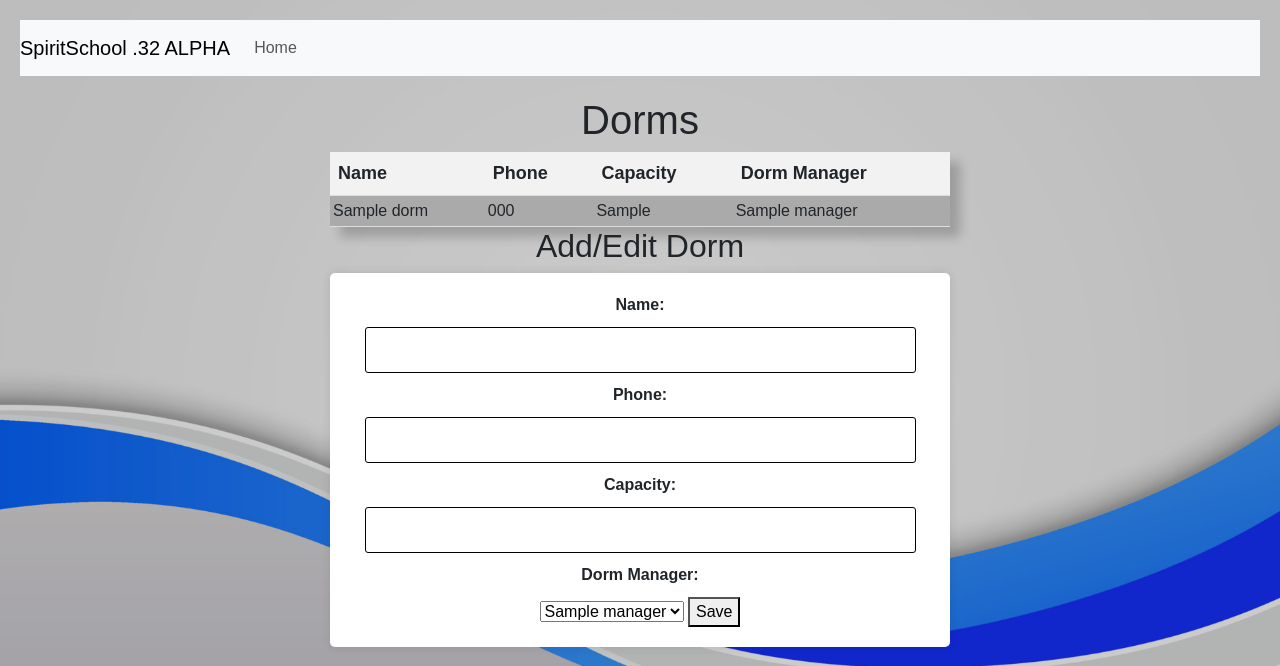
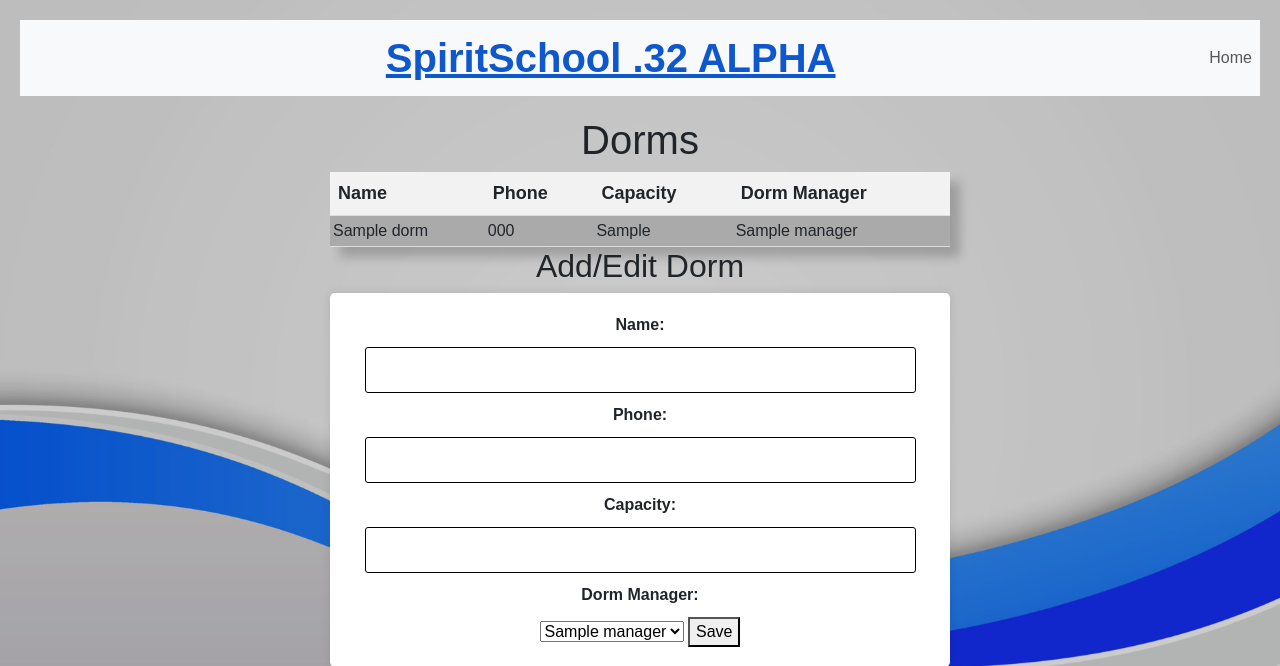
Before and after one commit to taholmes160/school4, a Flask app: page /dorms/dorms in a window 1280 px wide. Shown: the top 666 px of the page. Run offline with Flask 3, Linux system fonts and the light colour scheme; tables that the repository leaves empty hold one stand-in row (values such as "Sample post"); some libraries are stand-ins or nearby versions.

Commit message:
Refactor navbar title styling and remove unused JavaScript code
The commit refactors the styling of the navbar title by adding a new CSS class and removes unused JavaScript code for form validation.

```diff
--- a/app/static/css/styles.css
+++ b/app/static/css/styles.css
@@ -137,6 +137,17 @@ footer {
     top: 0;
     z-index: 100;
 }
+
+.navbar-title {
+    display: flex;
+    justify-content: center;
+    width: 100%;
+    font-family: "Arial", sans-serif;
+    font-size: 40px;
+    font-weight: bold;
+    color: #0E57CC;
+}
+
 
 /* Student List Table Styles */
 .student-table {
--- a/app/templates/base.html
+++ b/app/templates/base.html
@@ -7,23 +7,11 @@
     <link rel="stylesheet" href="{{ url_for('static', filename='css/styles.css') }}">
     <link rel="stylesheet" href="https://cdnjs.cloudflare.com/ajax/libs/font-awesome/6.0.0-beta3/css/all.min.css" crossorigin="anonymous">
     <link rel="stylesheet" href="https://cdnjs.cloudflare.com/ajax/libs/bootstrap-datepicker/1.9.0/css/bootstrap-datepicker.min.css">
-    <script>
-        function validateForm() {
-            var birthday = document.getElementById('birthday').value;
-
-            if (birthday === '' || birthday === 'None') {
-                alert('Please enter a valid birthday');
-                return false;
-            }
-            return true;
-        }
-    </script>
-
 </head>
 <body>
   <header>
       <nav class="navbar navbar-expand-lg navbar-light bg-light">
-        <a class="navbar-brand" href="{{ url_for('index') }}">SpiritSchool .32 ALPHA</a>
+        <a class="navbar-title" href="{{ url_for('index') }}">SpiritSchool .32 ALPHA</a>
         <button class="navbar-toggler" type="button" data-bs-toggle="collapse" data-bs-target="#navbarNav" aria-controls="navbarNav" aria-expanded="false" aria-label="Toggle navigation">
           <span class="navbar-toggler-icon"></span>
         </button>
```
